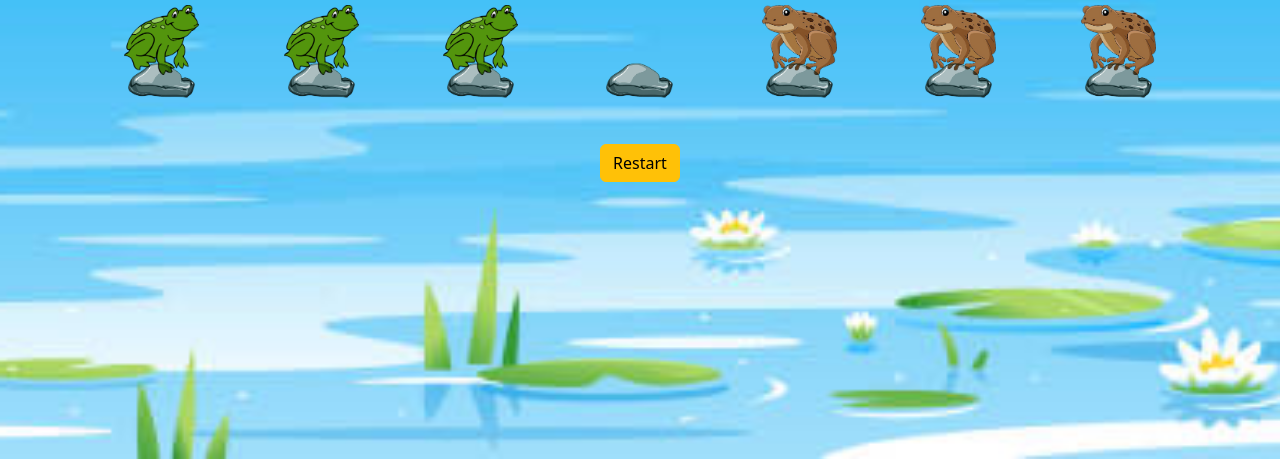
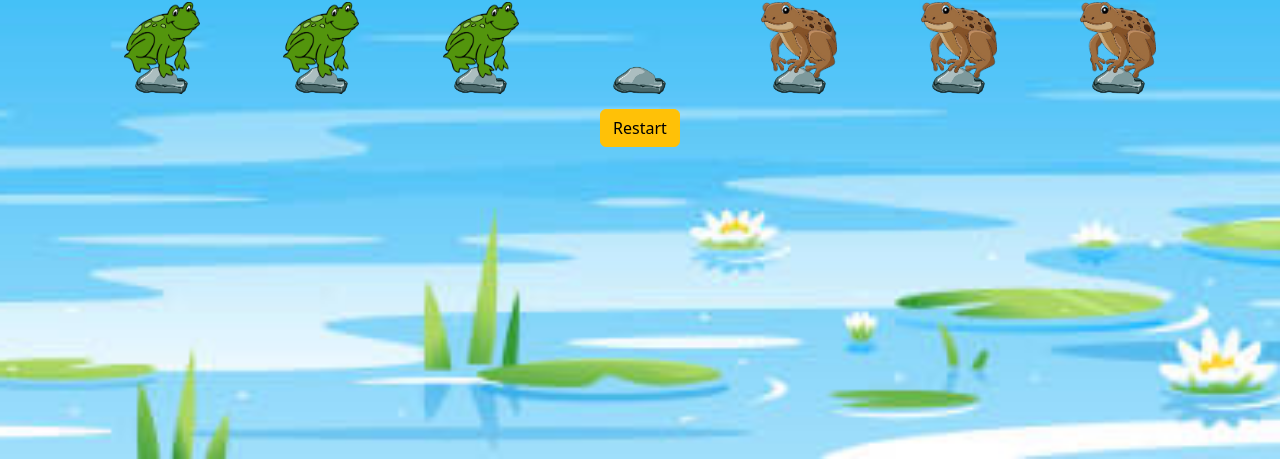
Before and after one commit to Anjali451/Frog-Leap-Game, a plain HTML site: page index.html in a window 1280 px wide. Shown: the part 341-800 px from the top of the page. Drawn offline with nearby package versions, Linux system fonts and the light colour scheme.

Commit message:
Update Style.css

```diff
--- a/Style.css
+++ b/Style.css
@@ -7,10 +7,6 @@ body {
     font-family: Arial, sans-serif;
     background: url('back.jpg') no-repeat center center fixed;
     background-size: cover;
-}
-
-.container{
-    background: transparent;
 }
 
 .game-container {
@@ -49,12 +45,11 @@ body {
     mix-blend-mode: multiply;
 }
 
-.position .frog {
+.position img {
     position: absolute;
     width: 50px;
     height: auto;
     z-index: 2;
-    mix-blend-mode: multiply;
 }
 
 
@@ -78,31 +73,40 @@ body {
 
 @media only screen and (min-width: 320px){
     .position .stone {
-        width: 40px;
-        margin-top: 2rem;
+        width: 4rem;
+        margin-top: 3rem;
+        padding: 9px;
     }
 
+    .position img{
+        width: 3rem;
+        height: 5rem;
+        padding: 9px;
+    }
 }
 
 @media only screen and (min-width: 360px){
-    .position .frog{
-        width: 60px;
-        height: auto;
+    .position img{
+        width: 3rem;
+        height: 5rem;
+        padding: 9px;
     }
     .position .stone {
-        width: 50px;
-        margin-top: 2rem;
+        width: 60px;
+        margin-top: 4rem;
     }
 }
 
 @media only screen and (min-width: 768px){
     .position .stone {
-        width: 55px;
+        width: 7rem;
         margin-top: 4rem;
     }
 
-    .position .frog{
-        width: 60px;
+    .position img{
+        width: 6rem;
+        height: 6rem;
+        padding: 10px;
     }
 }
 
```
